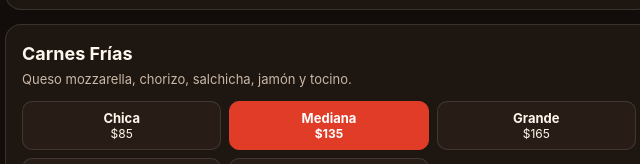
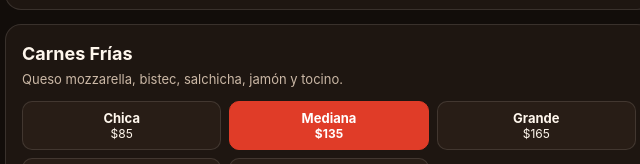
Before and after one commit to pizza-oss/Menu-romana, a plain HTML site: page index.html in a window 1280 px wide. Shown: the part 848-1012 px from the top of the page, 311-951 px from the left. Drawn offline with Linux system fonts and the light colour scheme.

Commit message:
Update descriptions for Carnes Frías and Carbonara

```diff
--- a/index.html
+++ b/index.html
@@ -341,7 +341,7 @@
       {
         id: "carnes-frias",
         name: "Carnes Frías",
-        desc: "Queso mozzarella, chorizo, salchicha, jamón y tocino."
+        desc: "Queso mozzarella, bistec, salchicha, jamón y tocino."
       },
       {
         id: "champeroni",
@@ -389,7 +389,7 @@
       {
         id: "carbonara",
         name: "Carbonara",
-        desc: "Tocino, parmesano, cebolla y queso mozzarella."
+        desc: "Tocino, carne molida, parmesano, cebolla y queso mozzarella."
       },
       {
         id: "arrachera",
```
